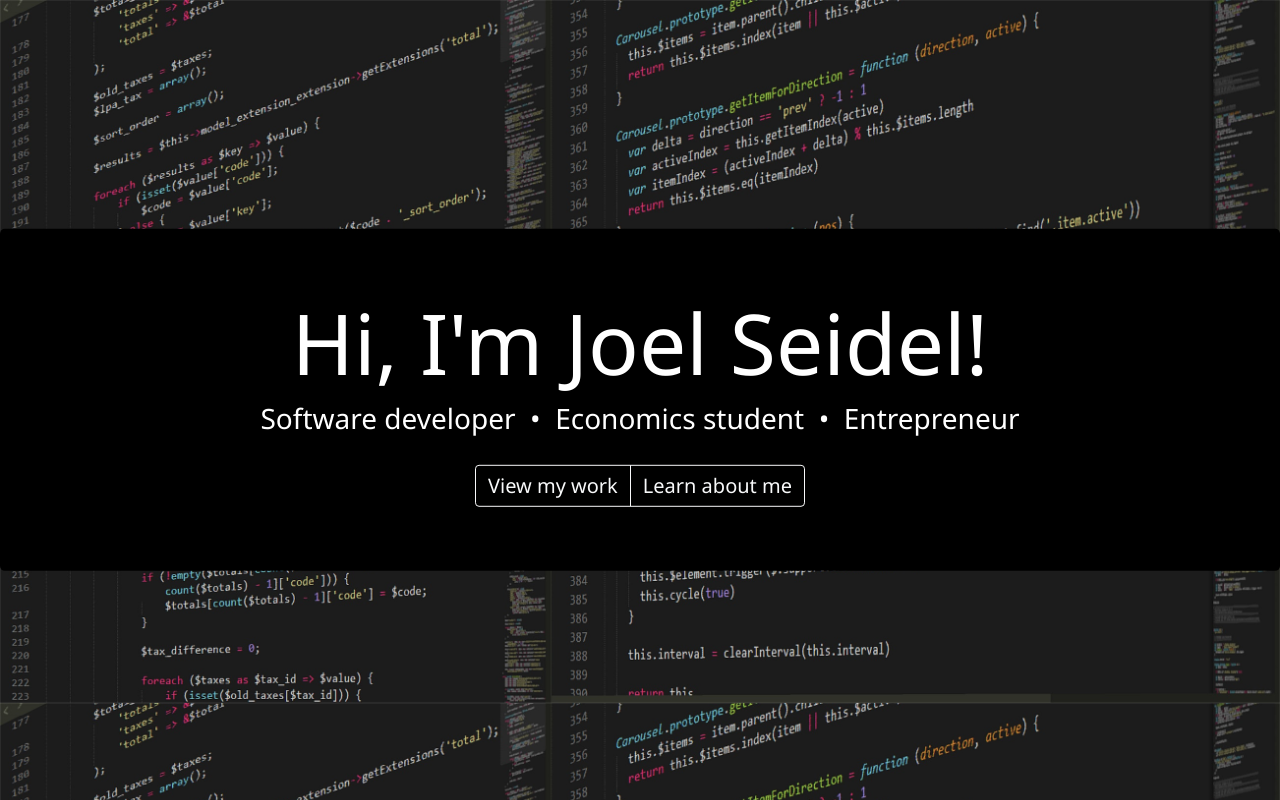
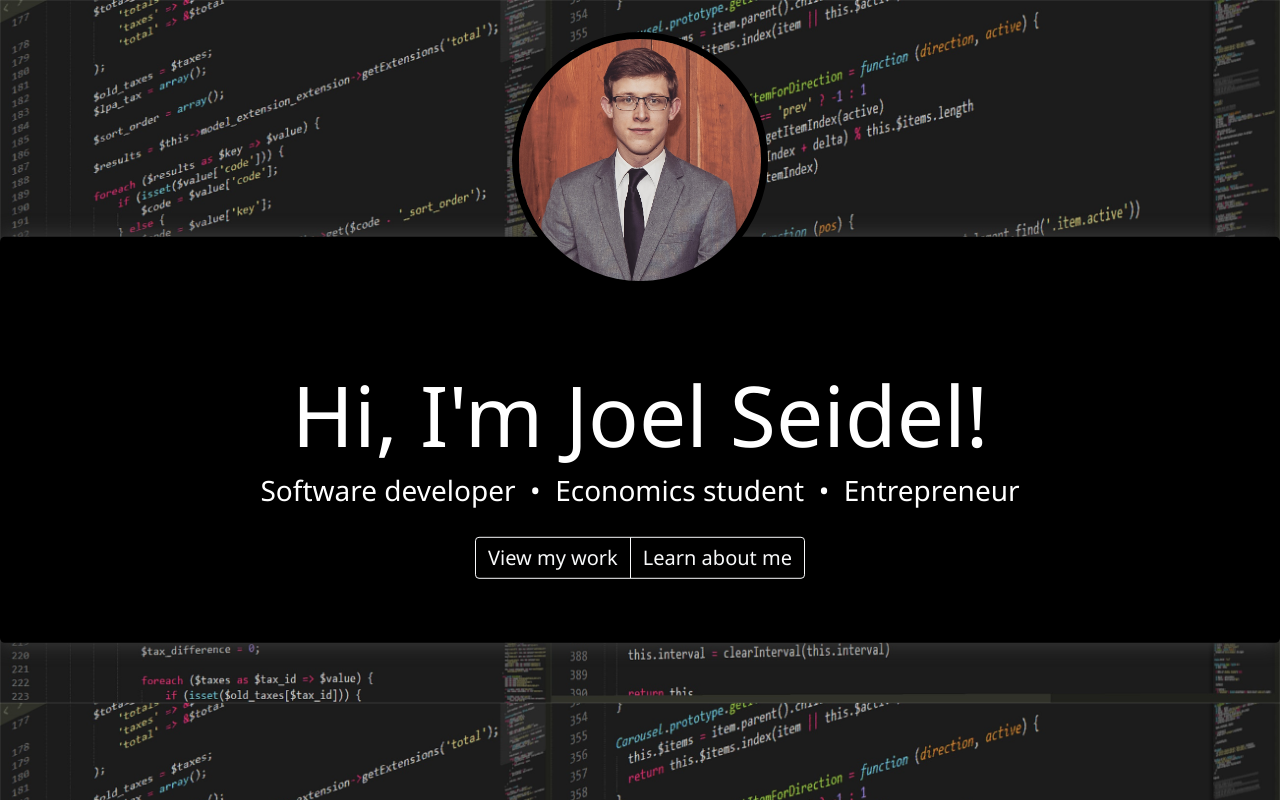
Before and after one commit to joeldseidel/joeldseidel.github.io, a PHP site: page / in a window 1280 px wide. Run offline with PHP 8.4, Linux system fonts and the light colour scheme.

Commit message:
Added photo on landing page
Added my face to the home page and added some box shadows. Had to change the sizing around.

```diff
--- a/index.html
+++ b/index.html
@@ -10,6 +10,9 @@
 	<script src="script/index-script.js"></script>
 </head>
 <body>
+	<div id="name-image-container" class="text-center">
+		<img id="name-photo" class="rounded-circle" src="img/me.jpg" alt="Joel Seidel" />
+	</div>
 	<div class="jumbotron" id="name-plate-center">
 		<h1 id="name-header">Hi, I'm Joel Seidel!</h1>
 		<h3 id="titles-header">Software developer &nbsp;•&nbsp;  Economics student &nbsp;•&nbsp; Entrepreneur</h3>
--- a/style/index-style.css
+++ b/style/index-style.css
@@ -7,9 +7,12 @@ body {
 	width:100%;
 	background-color: #000000;
 	color: #ffffff;
-	top: 50%;
+	top: 55%;
 	position: absolute;
 	transform: translate(0, -50%);
+	z-index: -1;
+	padding-top: 10%;
+	box-shadow: 0 0 20px #404040;
 }
 #name-header {
 	font-size: 84px;
@@ -33,3 +36,12 @@ body {
 	justify-content: center;
 	align-items: center;
 }
+#name-photo{
+	height: 20%;
+	width: 20%;
+	right: 50%;
+	border: 7px solid black;
+}
+#name-image-container{
+	margin-top: 2.5%;
+}
```
Also changed, not shown: img/me.jpg (added).
